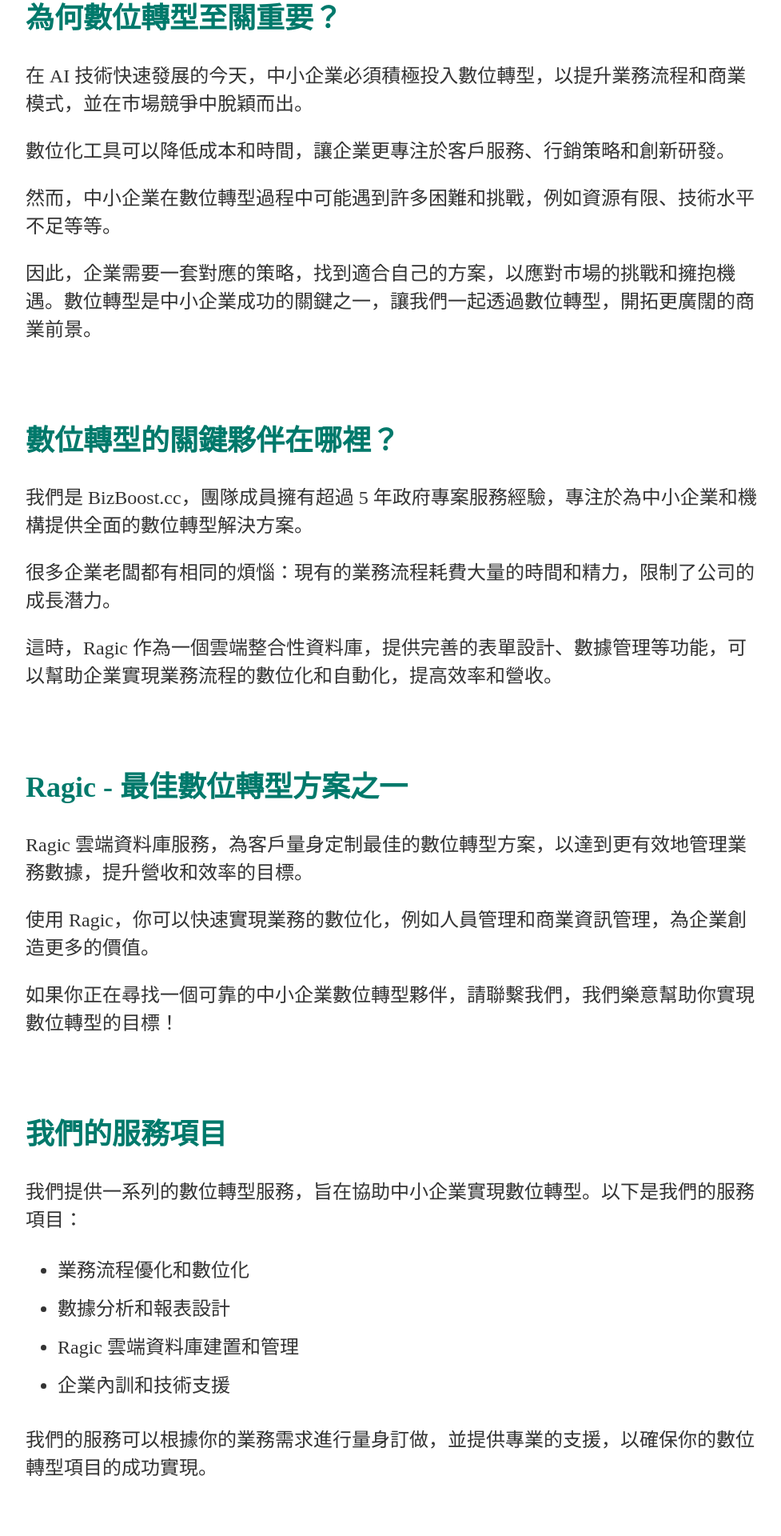
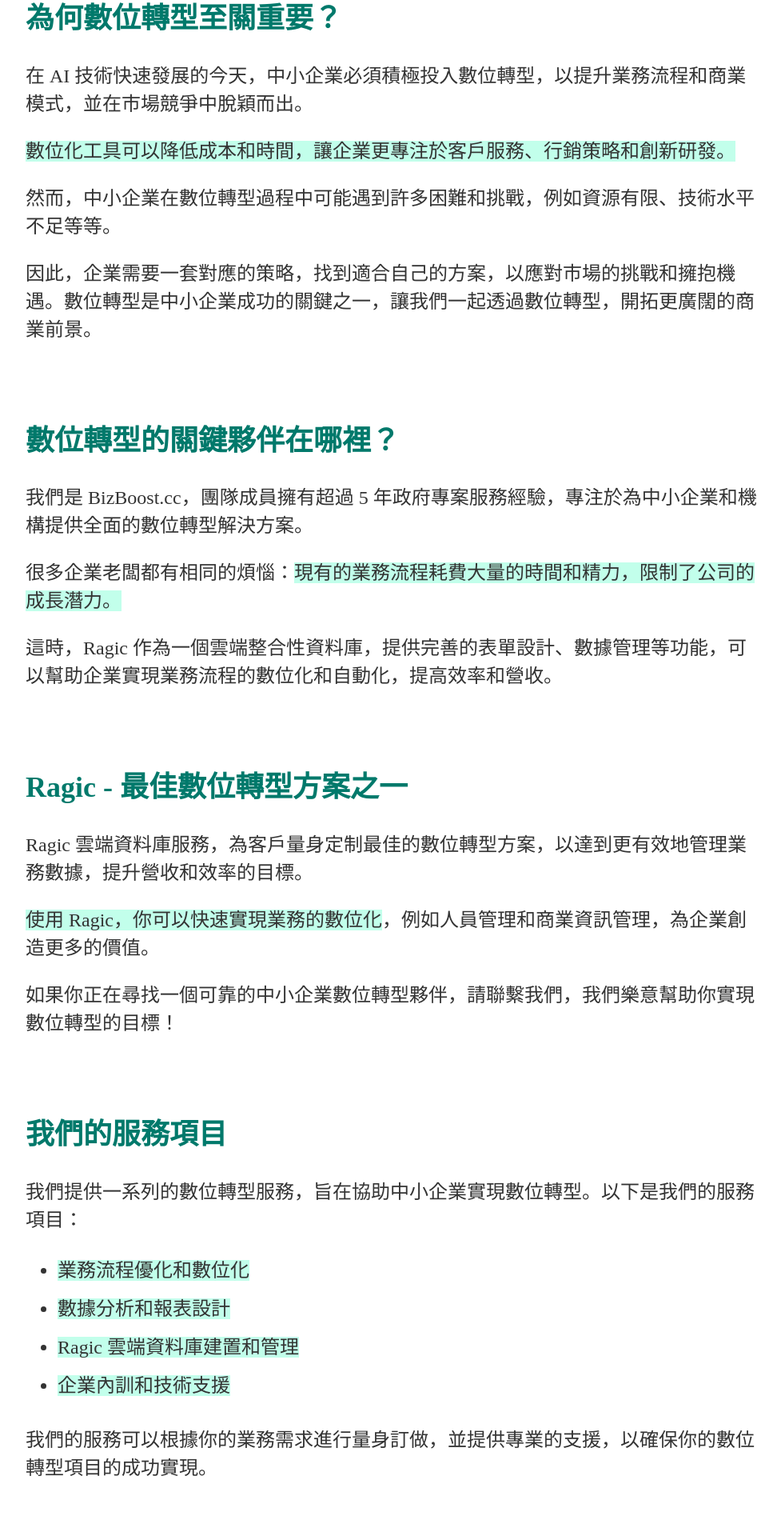
Before and after one commit to cameocyc/www_bizboost_cc, a PHP site: page / in a window 1280 px wide. Shown: the part 595-2515 px from the top of the page at 80% size, without its empty margins (148-1125 px from the left). Run offline with PHP 8.4, Linux system fonts and the light colour scheme.

Commit message:
更新css樣式 增加水藍高光

```diff
--- a/index.html
+++ b/index.html
@@ -109,7 +109,7 @@
         <section class="left-TitleGB">
             <h2>為何數位轉型至關重要？</h2>
             <p>在 AI 技術快速發展的今天，中小企業必須積極投入數位轉型，以提升業務流程和商業模式，並在市場競爭中脫穎而出。</p>
-            <p>數位化工具可以降低成本和時間，讓企業更專注於客戶服務、行銷策略和創新研發。</p>
+            <p><span class="highlight">數位化工具可以降低成本和時間，讓企業更專注於客戶服務、行銷策略和創新研發。</span></p>
             <p>然而，中小企業在數位轉型過程中可能遇到許多困難和挑戰，例如資源有限、技術水平不足等等。</p>
             <p>因此，企業需要一套對應的策略，找到適合自己的方案，以應對市場的挑戰和擁抱機遇。數位轉型是中小企業成功的關鍵之一，讓我們一起透過數位轉型，開拓更廣闊的商業前景。</p>
         </section>
@@ -117,14 +117,14 @@
         <section class="left-TitleGB">
             <h2>數位轉型的關鍵夥伴在哪裡？</h2>
             <p>我們是 BizBoost.cc，團隊成員擁有超過 5 年政府專案服務經驗，專注於為中小企業和機構提供全面的數位轉型解決方案。</p>
-            <p>很多企業老闆都有相同的煩惱：現有的業務流程耗費大量的時間和精力，限制了公司的成長潛力。</p>
+            <p>很多企業老闆都有相同的煩惱：<span class="highlight">現有的業務流程耗費大量的時間和精力，限制了公司的成長潛力。</span></p>
             <p>這時，Ragic 作為一個雲端整合性資料庫，提供完善的表單設計、數據管理等功能，可以幫助企業實現業務流程的數位化和自動化，提高效率和營收。</p>
         </section>
 
         <section class="left-TitleGB">
             <h2>Ragic - 最佳數位轉型方案之一</h2>
             <p>Ragic 雲端資料庫服務，為客戶量身定制最佳的數位轉型方案，以達到更有效地管理業務數據，提升營收和效率的目標。</p>
-            <p>使用 Ragic，你可以快速實現業務的數位化，例如人員管理和商業資訊管理，為企業創造更多的價值。</p>
+            <p><span class="highlight">使用 Ragic，你可以快速實現業務的數位化</span>，例如人員管理和商業資訊管理，為企業創造更多的價值。</p>
             <p>如果你正在尋找一個可靠的中小企業數位轉型夥伴，請聯繫我們，我們樂意幫助你實現數位轉型的目標！</p>
         </section>
 
@@ -132,10 +132,10 @@
             <h2>我們的服務項目</h2>
             <p>我們提供一系列的數位轉型服務，旨在協助中小企業實現數位轉型。以下是我們的服務項目：</p>
             <ul>
-                <li>業務流程優化和數位化</li>
-                <li>數據分析和報表設計</li>
-                <li>Ragic 雲端資料庫建置和管理</li>
-                <li>企業內訓和技術支援</li>
+                <li><span class="highlight">業務流程優化和數位化</span></li>
+                <li><span class="highlight">數據分析和報表設計</span></li>
+                <li><span class="highlight">Ragic 雲端資料庫建置和管理</span></li>
+                <li><span class="highlight">企業內訓和技術支援</span></li>
             </ul>
             <p>我們的服務可以根據你的業務需求進行量身訂做，並提供專業的支援，以確保你的數位轉型項目的成功實現。</p>
         </section>
--- a/style.css
+++ b/style.css
@@ -152,3 +152,21 @@ footer {
     text-align: center;
     font-size: 10px;
   }
+
+  @keyframes highlight {
+    0% {
+        background-color:rgba(127, 255, 212, 0.2);
+    }
+    50% {
+        background-color:rgba(127, 255, 212, 0.5);
+    }
+    100% {
+        background-color:rgba(127, 255, 212, 0.2);
+    }
+}
+
+span.highlight {
+    animation-name: highlight;
+    animation-duration: 5s;
+    animation-iteration-count: infinite;
+}
```
